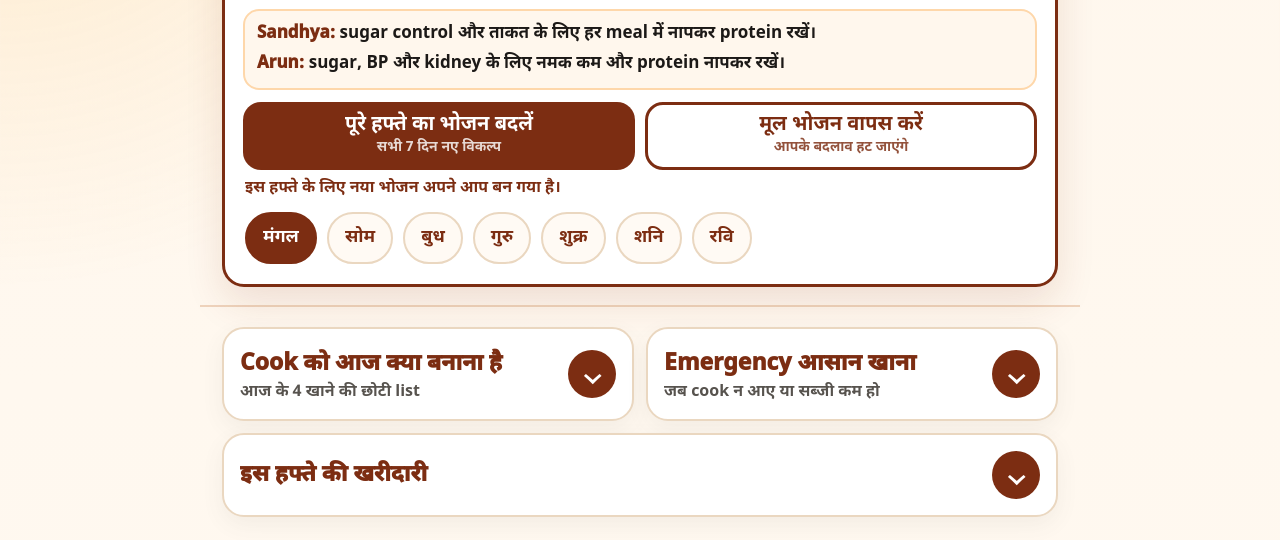
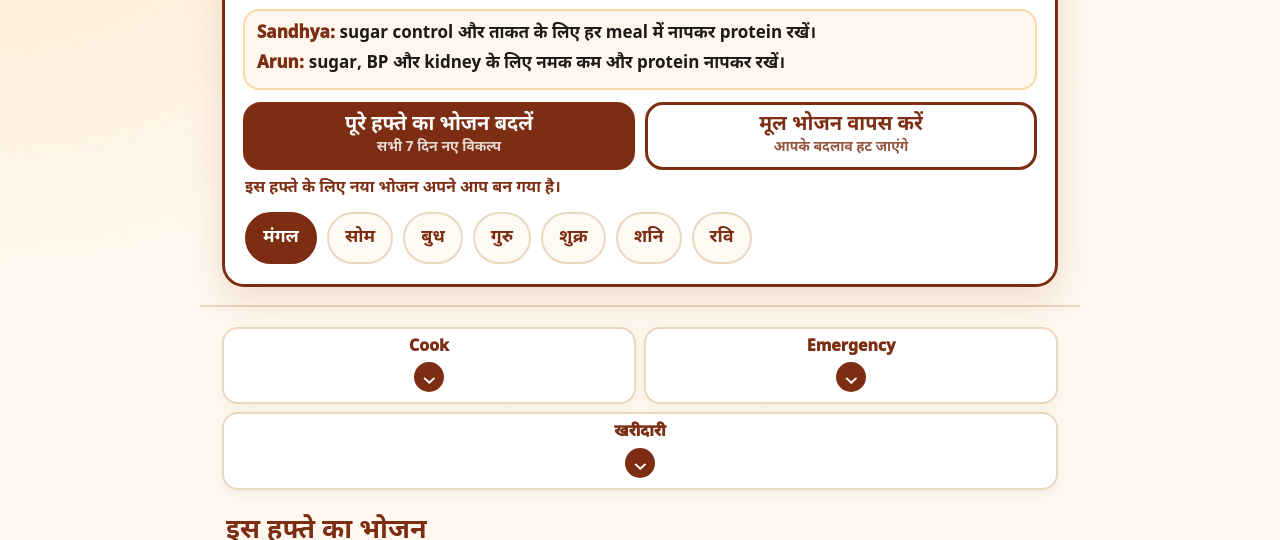
Before and after one commit to aman-ankur/parents-meal-plan, a plain HTML site: page index.html in a window 1280 px wide. Shown: the part 254-794 px from the top of the page. Drawn offline with Linux system fonts and the light colour scheme.

Commit message:
Compact helper panels

```diff
--- a/index.html
+++ b/index.html
@@ -213,29 +213,37 @@
 
     .utility-grid {
       display: grid;
-      gap: 12px;
-      margin: 18px 0 8px;
+      grid-template-columns: repeat(3, minmax(0, 1fr));
+      gap: 8px;
+      margin: 12px 0 8px;
     }
 
     .utility {
       border: 2px solid var(--line);
-      border-radius: 22px;
+      border-radius: 16px;
       background: #fff;
       overflow: clip;
-      box-shadow: 0 8px 22px rgba(87, 83, 78, 0.07);
+      box-shadow: 0 6px 14px rgba(87, 83, 78, 0.06);
+    }
+
+    .utility[open] {
+      grid-column: 1 / -1;
     }
 
     .utility summary {
-      min-height: 68px;
+      min-height: 58px;
       display: grid;
-      grid-template-columns: 1fr auto;
-      gap: 12px;
+      grid-template-columns: 1fr;
+      gap: 6px;
       align-items: center;
-      padding: 16px;
+      justify-items: center;
+      padding: 10px 8px;
       color: var(--saddle);
       cursor: pointer;
       list-style: none;
-      font-size: 23px;
+      text-align: center;
+      font-size: 16px;
+      line-height: 1.1;
       font-weight: 950;
     }
 
@@ -245,6 +253,7 @@
     }
 
     .summary-caption {
+      display: none;
       margin-top: 4px;
       color: var(--muted);
       font-size: 16px;
@@ -253,6 +262,30 @@
     }
 
     .utility summary::-webkit-details-marker { display: none; }
+
+    .utility summary .chevron {
+      width: 30px;
+      height: 30px;
+      font-size: 20px;
+    }
+
+    .utility[open] summary {
+      grid-template-columns: 1fr auto;
+      justify-items: stretch;
+      text-align: left;
+      padding: 14px;
+      font-size: 22px;
+    }
+
+    .utility[open] .summary-caption {
+      display: block;
+    }
+
+    .utility[open] summary .chevron {
+      width: 44px;
+      height: 44px;
+      font-size: 28px;
+    }
 
     .utility-body {
       padding: 0 16px 16px;
@@ -940,7 +973,7 @@
       <details class="utility" id="cookMode">
         <summary>
           <span>
-            <span class="summary-title">Cook को आज क्या बनाना है</span>
+            <span class="summary-title">Cook</span>
             <span class="summary-caption">आज के 4 खाने की छोटी list</span>
           </span>
           <span class="chevron" aria-hidden="true">⌄</span>
@@ -951,7 +984,7 @@
       <details class="utility" id="emergencyMeals">
         <summary>
           <span>
-            <span class="summary-title">Emergency आसान खाना</span>
+            <span class="summary-title">Emergency</span>
             <span class="summary-caption">जब cook न आए या सब्जी कम हो</span>
           </span>
           <span class="chevron" aria-hidden="true">⌄</span>
@@ -968,7 +1001,10 @@
 
       <details class="utility wide" id="groceryList">
         <summary>
-          इस हफ्ते की खरीदारी
+          <span>
+            <span class="summary-title">खरीदारी</span>
+            <span class="summary-caption">इस हफ्ते की shopping list</span>
+          </span>
           <span class="chevron" aria-hidden="true">⌄</span>
         </summary>
         <div class="utility-body" id="groceryBody"></div>
```
